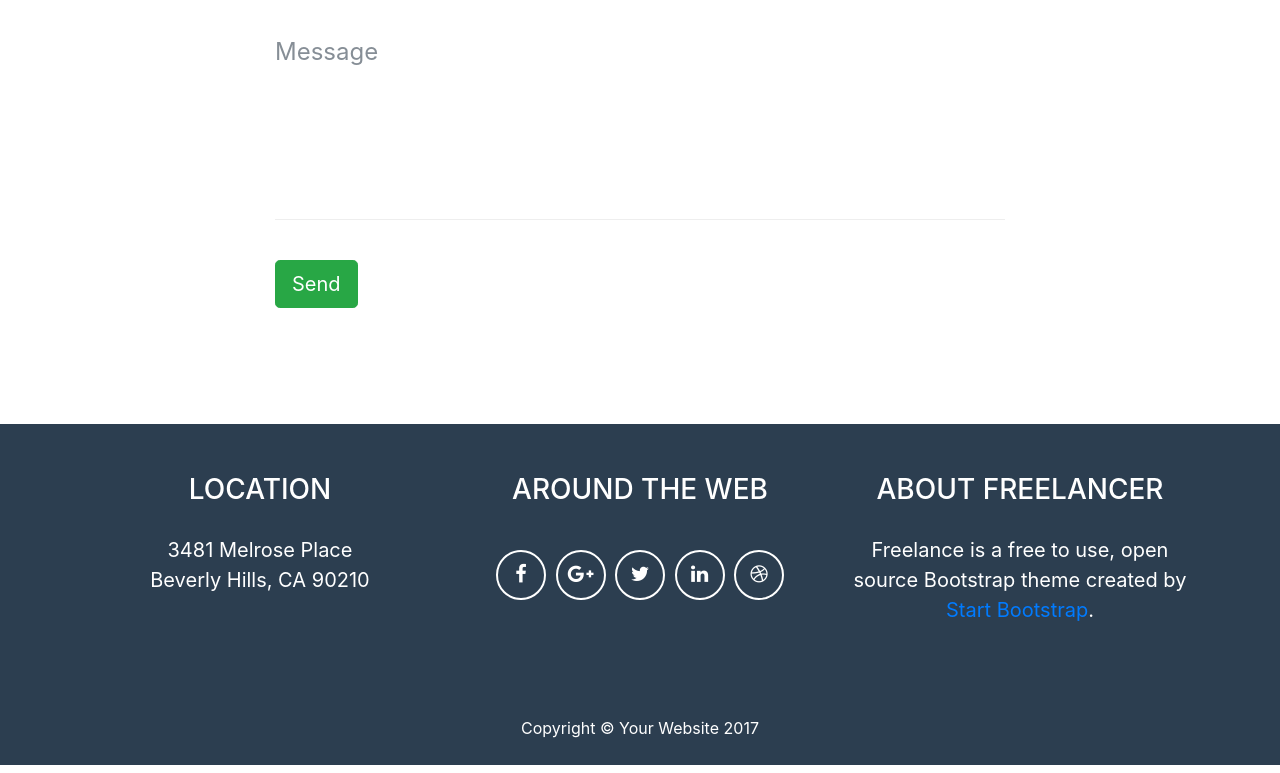
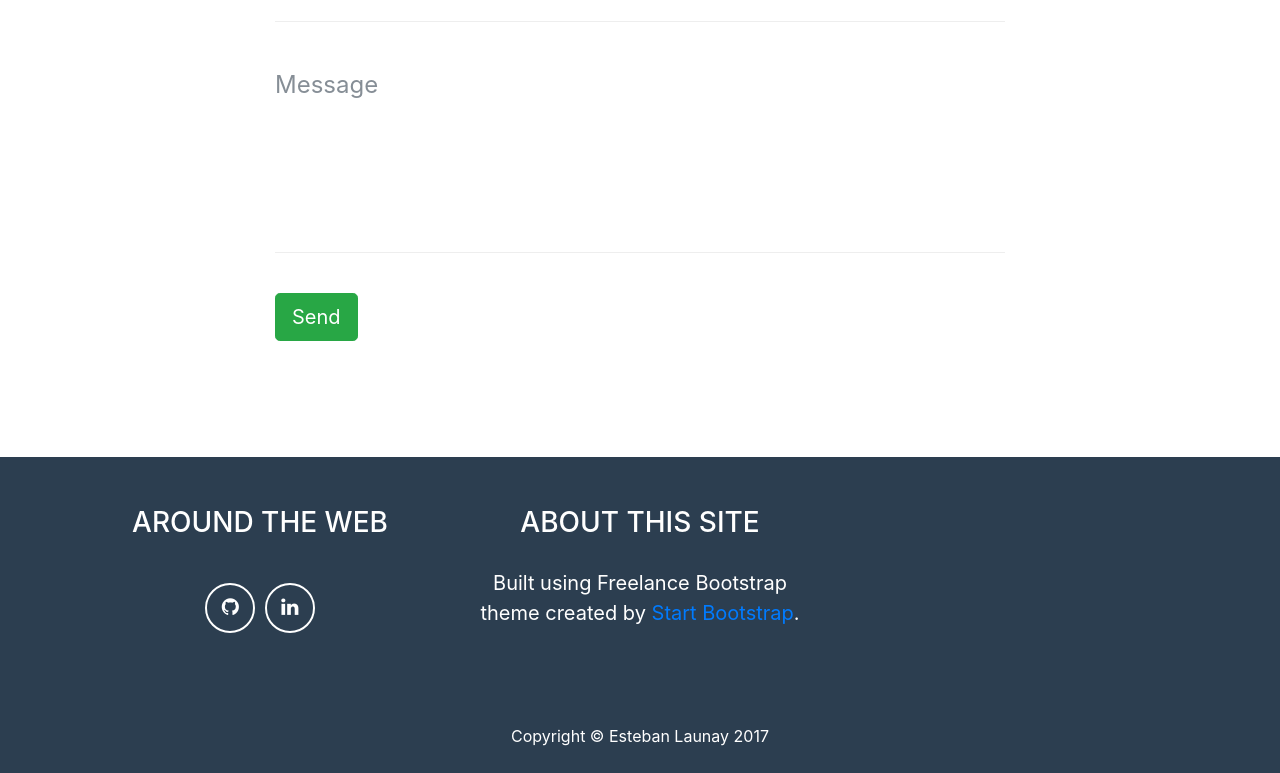
Before and after one commit to etochy/etochy.github.io, a website with bundled scripts: page index.html in a window 1280 px wide. Shown: the part 2706-3479 px from the top of the page. Built offline with nearby package versions, Linux system fonts and the light colour scheme.

Commit message:
need portfolio

```diff
--- a/index.html
+++ b/index.html
@@ -8,7 +8,7 @@
     <meta name="description" content="">
     <meta name="author" content="">
 
-    <title>Freelancer - Start Bootstrap Theme</title>
+    <title>Esteban Launay - IT Student</title>
 
     <!-- Bootstrap core CSS -->
     <link href="vendor/bootstrap/css/bootstrap.min.css" rel="stylesheet">
@@ -137,11 +137,11 @@
         <h2 class="text-center">Curriculum Vitae</h2>
         <hr class="star-light">
         <div class="row">
-          <div class="col-lg-4 ml-auto">
+          <div class="col-lg-8 mx-auto text-center">
             <p>IT Student in Master (ALMA) in Nantes, France. I'm searching a 6 month internship.</p>
           </div>
           <div class="col-lg-8 mx-auto text-center">
-            <a href="#" class="btn btn-lg btn-outline">
+            <a href="CV__eng.pdf" class="btn btn-lg btn-outline">
               <i class="fa fa-download"></i>
               CV_eng
             </a>
@@ -205,43 +205,23 @@
         <div class="container">
           <div class="row">
             <div class="footer-col col-md-4">
-              <h3>Location</h3>
-              <p>3481 Melrose Place
-                <br>Beverly Hills, CA 90210</p>
-            </div>
-            <div class="footer-col col-md-4">
               <h3>Around the Web</h3>
               <ul class="list-inline">
                 <li class="list-inline-item">
-                  <a class="btn-social btn-outline" href="#">
-                    <i class="fa fa-fw fa-facebook"></i>
+                  <a class="btn-social btn-outline" href="https://github.com/etochy">
+                    <i class="fa fa-fw fa-github"></i>
                   </a>
                 </li>
                 <li class="list-inline-item">
-                  <a class="btn-social btn-outline" href="#">
-                    <i class="fa fa-fw fa-google-plus"></i>
-                  </a>
-                </li>
-                <li class="list-inline-item">
-                  <a class="btn-social btn-outline" href="#">
-                    <i class="fa fa-fw fa-twitter"></i>
-                  </a>
-                </li>
-                <li class="list-inline-item">
-                  <a class="btn-social btn-outline" href="#">
+                  <a class="btn-social btn-outline" href="https://www.linkedin.com/in/esteban-launay-8b2060a5/">
                     <i class="fa fa-fw fa-linkedin"></i>
-                  </a>
-                </li>
-                <li class="list-inline-item">
-                  <a class="btn-social btn-outline" href="#">
-                    <i class="fa fa-fw fa-dribbble"></i>
                   </a>
                 </li>
               </ul>
             </div>
             <div class="footer-col col-md-4">
-              <h3>About Freelancer</h3>
-              <p>Freelance is a free to use, open source Bootstrap theme created by
+              <h3>About this site</h3>
+              <p>Built using Freelance Bootstrap theme created by
                 <a href="http://startbootstrap.com">Start Bootstrap</a>.</p>
             </div>
           </div>
@@ -251,7 +231,7 @@
         <div class="container">
           <div class="row">
             <div class="col-lg-12">
-              Copyright &copy; Your Website 2017
+              Copyright &copy; Esteban Launay 2017
             </div>
           </div>
         </div>
```
